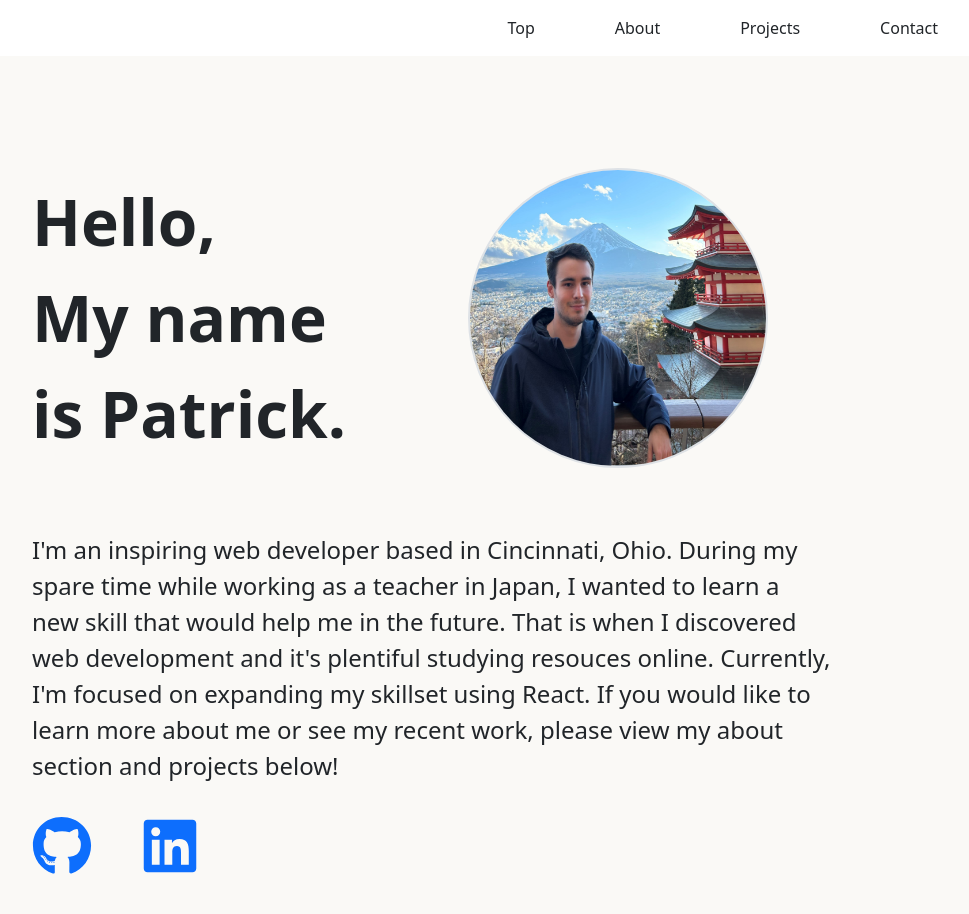
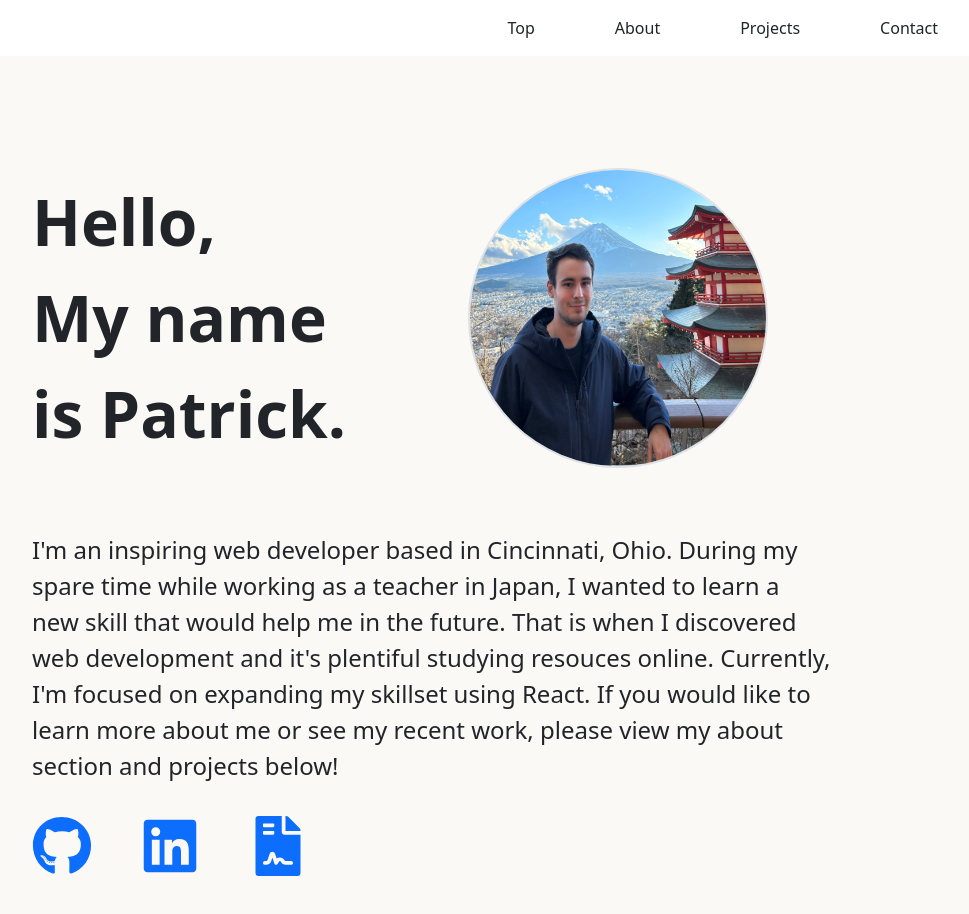
Before and after one commit to pmcmahan1/portfolio-site, a React (Vite) app: page / in a window 1280 px wide. Shown: the top 914 px of the page, without its empty margins (112-1081 px from the left). Built offline with nearby package versions, Linux system fonts and the light colour scheme.

Commit message:
Added resume

```diff
--- a/src/App.jsx
+++ b/src/App.jsx
@@ -9,7 +9,8 @@ import Featured from "./components/Featured";
 import { ContactUs } from "./components/Contact";
 import { ToastContainer, toast } from "react-toastify";
 import "react-toastify/dist/ReactToastify.css";
-import { FaGithub, FaLinkedin } from "react-icons/fa";
+import { FaGithub, FaLinkedin, FaFileContract } from "react-icons/fa";
+
 
 function App() {
   const cards = data.map((item) => {
@@ -37,6 +38,13 @@ function App() {
               rel="noopener noreferrer"
             >
               <FaLinkedin size={60} />
+            </a>
+            <a
+              href="https://docs.google.com/document/d/e/2PACX-1vRwTa-AohlF4PPmG1jZHU9_Jwtf-IK6u3CoZe6Petj6LRXrUrm1lb6yzKMuB5cmIeHL2azvA9hsZnxM/pub"
+              target="_blank"
+              rel="noopener noreferrer"
+            >
+              <FaFileContract size={60} />
             </a>
           </section>
         </section>
```
